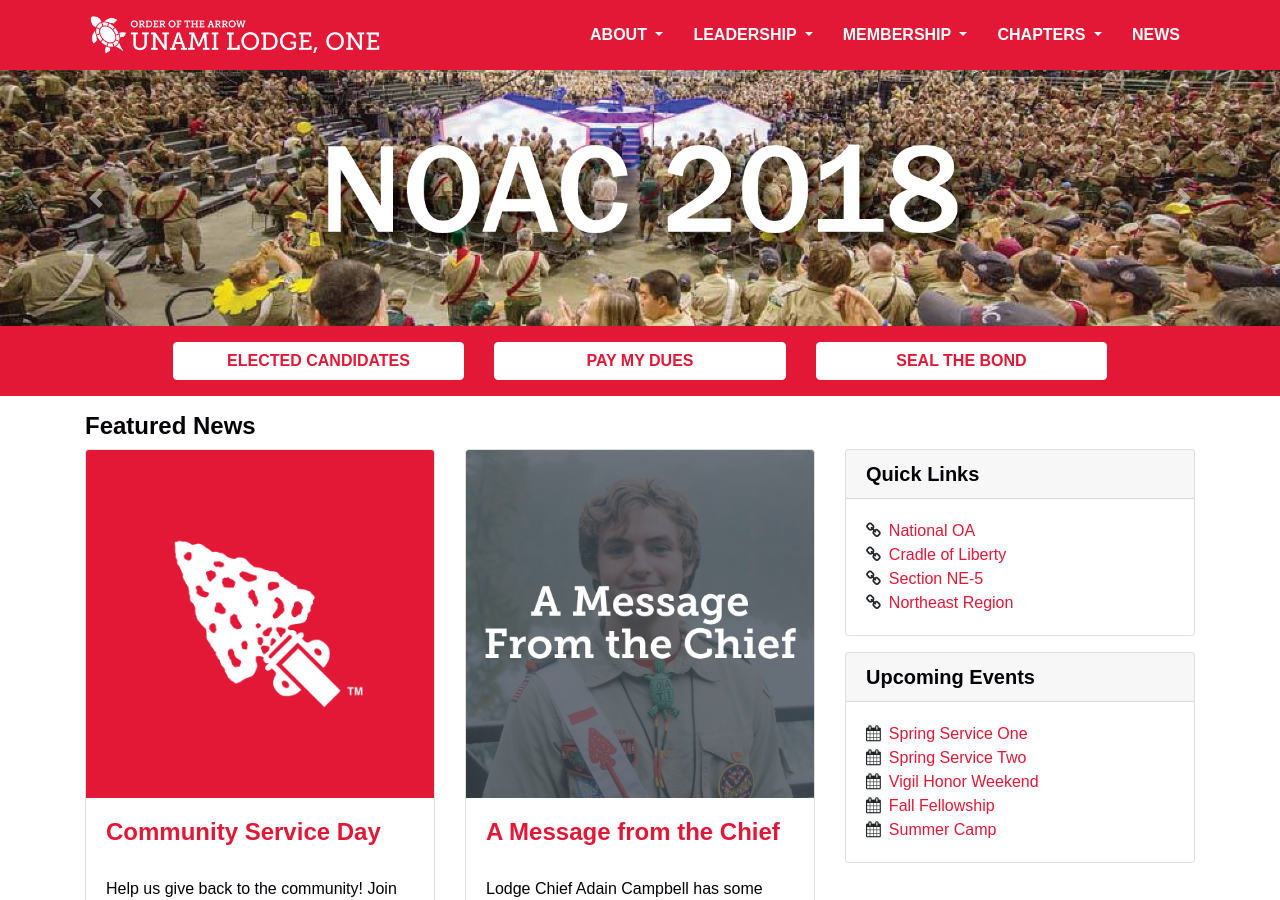
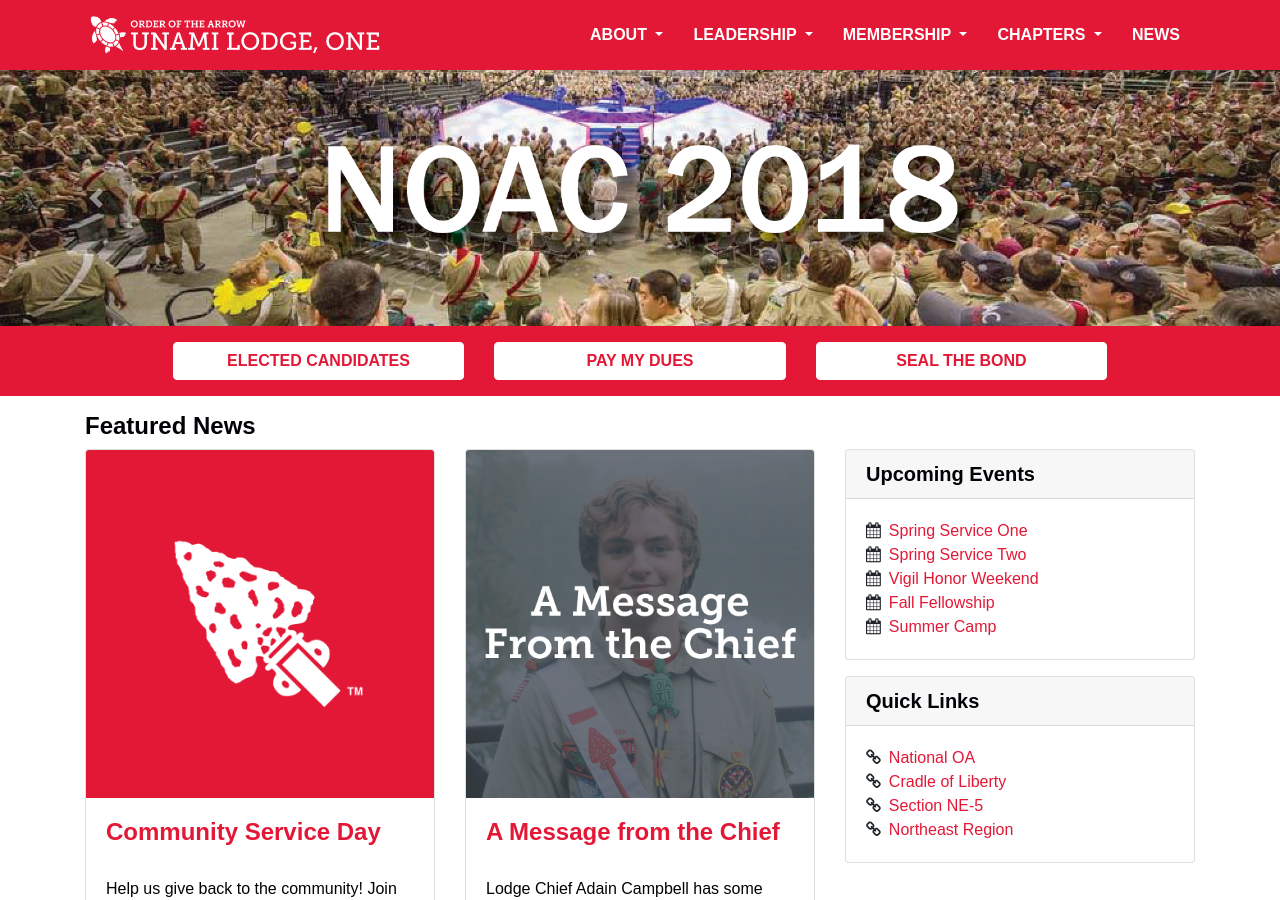
Before and after one commit to colbsa/UnamiLodge.org, a Jekyll site: the page built from index.md, in a window 1280 px wide and 900 px high. Built offline with Jekyll 4.4.1, drawn with Linux system fonts in a browser that asks for light colours; some web fonts are replaced.

Commit message:
Flipped upcoming events and quick links

```diff
--- a/_layouts/index.html
+++ b/_layouts/index.html
@@ -31,6 +31,15 @@
         </div>
     {% endfor %}
     <div class="col-lg-4 col-md-10 mx-auto">
+      <!-- Upcoming Events -->
+      <div class="card mb-3">
+        <h5 class="card-header">Upcoming Events</h5>
+        <div class="card-body">
+          {% for link in page.upcoming-events %}
+            <a href="{{ link[1] }}"><i class="fa fa-calendar pr-2 text-body"></i>{{ link[0] }}</a></br>
+          {% endfor %}
+        </div>
+      </div>
       <!-- Quick Links -->
       <div class="card mb-3">
         <h5 class="card-header">Quick Links</h5>
@@ -40,15 +49,6 @@
           {% endfor %}
         </div>
       </div>
-      <!-- Upcoming Events -->
-      <div class="card mb-3">
-        <h5 class="card-header">Upcoming Events</h5>
-        <div class="card-body">
-          {% for link in page.upcoming-events %}
-            <a href="{{ link[1] }}"><i class="fa fa-calendar pr-2 text-body"></i>{{ link[0] }}</a></br>
-          {% endfor %}
-        </div>
-      </div>
     </div>
   </div>
 </div>
```
